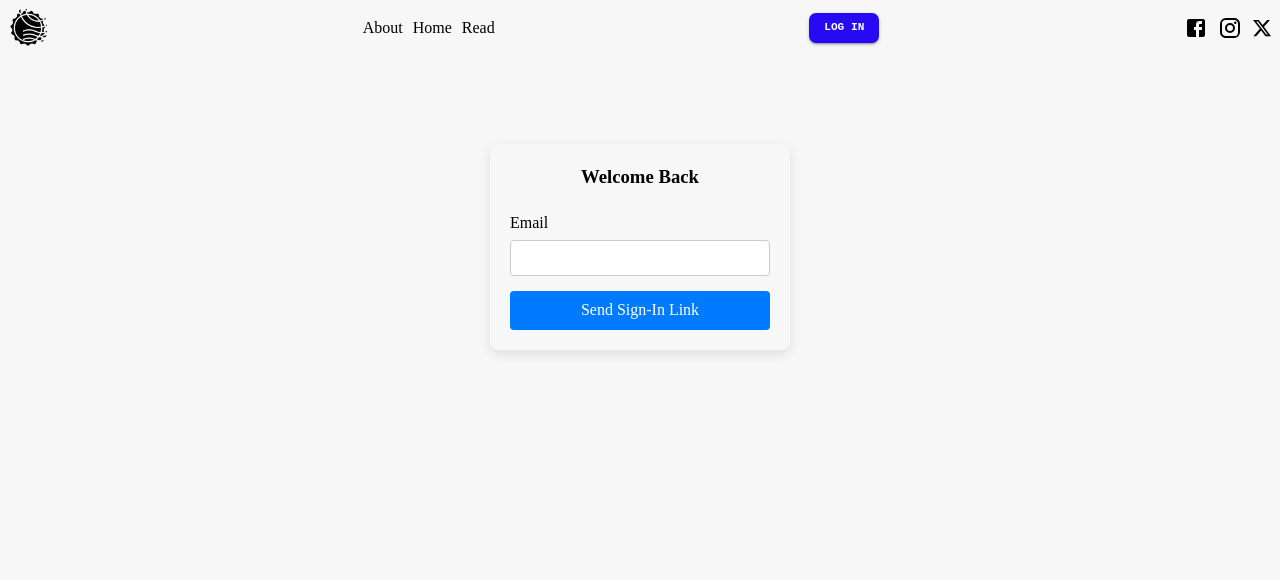
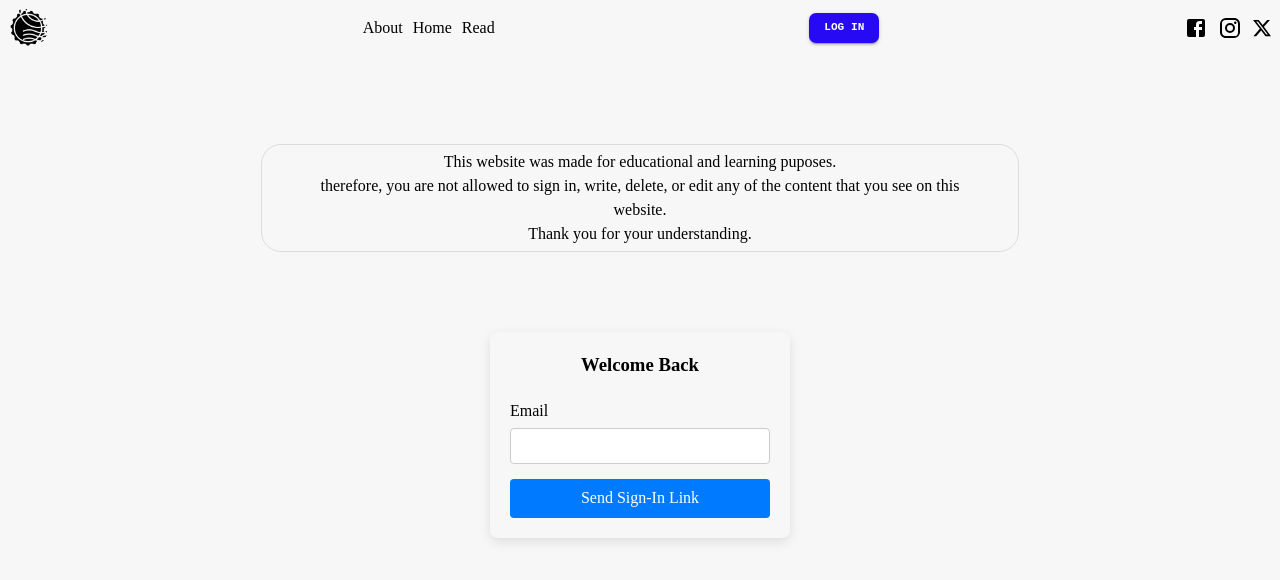
Before and after one commit to HFaustt/writer-react, a React (Vite) app: page /login in a window 1280 px wide. Shown: the top 580 px of the page. Built offline with nearby package versions, Linux system fonts and the light colour scheme; no server answers; a web font is replaced by a local one.

Commit message:
updated log in comp

```diff
--- a/src/auth/login/Login.module.css
+++ b/src/auth/login/Login.module.css
@@ -10,6 +10,18 @@
   padding: 20px;
   box-shadow: 0px 4px 12px rgba(0, 0, 0, 0.1);
   border-radius: 8px;
+}
+
+.info {
+  display: flex;
+  border: solid 1px #ddd;
+  border-radius: 20px;
+  text-align: center;
+  margin: 5rem auto 0;
+  align-items: center;
+  width: 60%;
+  padding: 5px 2rem;
+  font-weight: 500;
 }
 
 .title {
--- a/src/auth/login/Login.tsx
+++ b/src/auth/login/Login.tsx
@@ -27,6 +27,16 @@ function Login() {
   return (
     <div>
       {userLoggedIn && <Navigate to="/" replace={true} />}
+      <div className={styles.info}>
+        <p>
+          This website was made for educational and learning puposes.
+          <br />
+          therefore, you are not allowed to sign in, write, delete, or edit any
+          of the content that you see on this website.
+          <br />
+          Thank you for your understanding.
+        </p>
+      </div>
       <main className={styles.main}>
         <div className={styles.container}>
           <h3 className={styles.title}>Welcome Back</h3>
```
